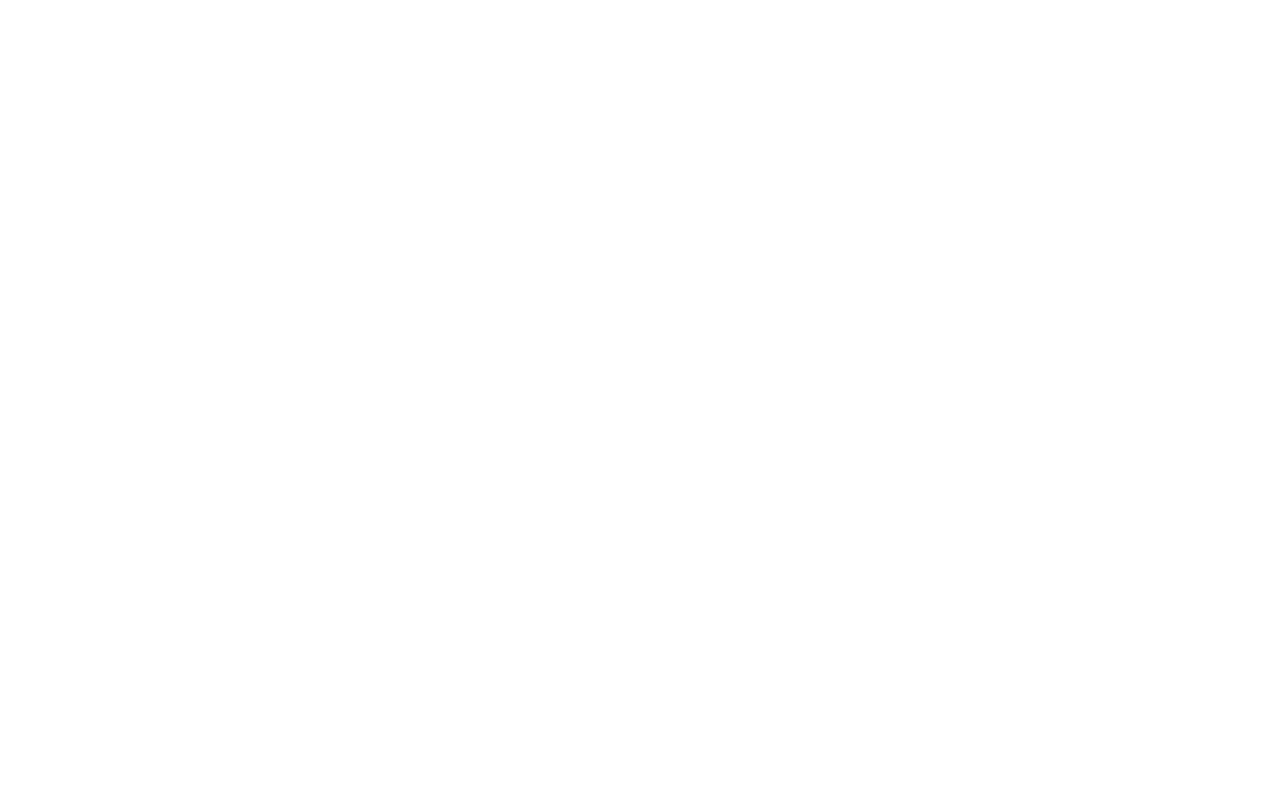
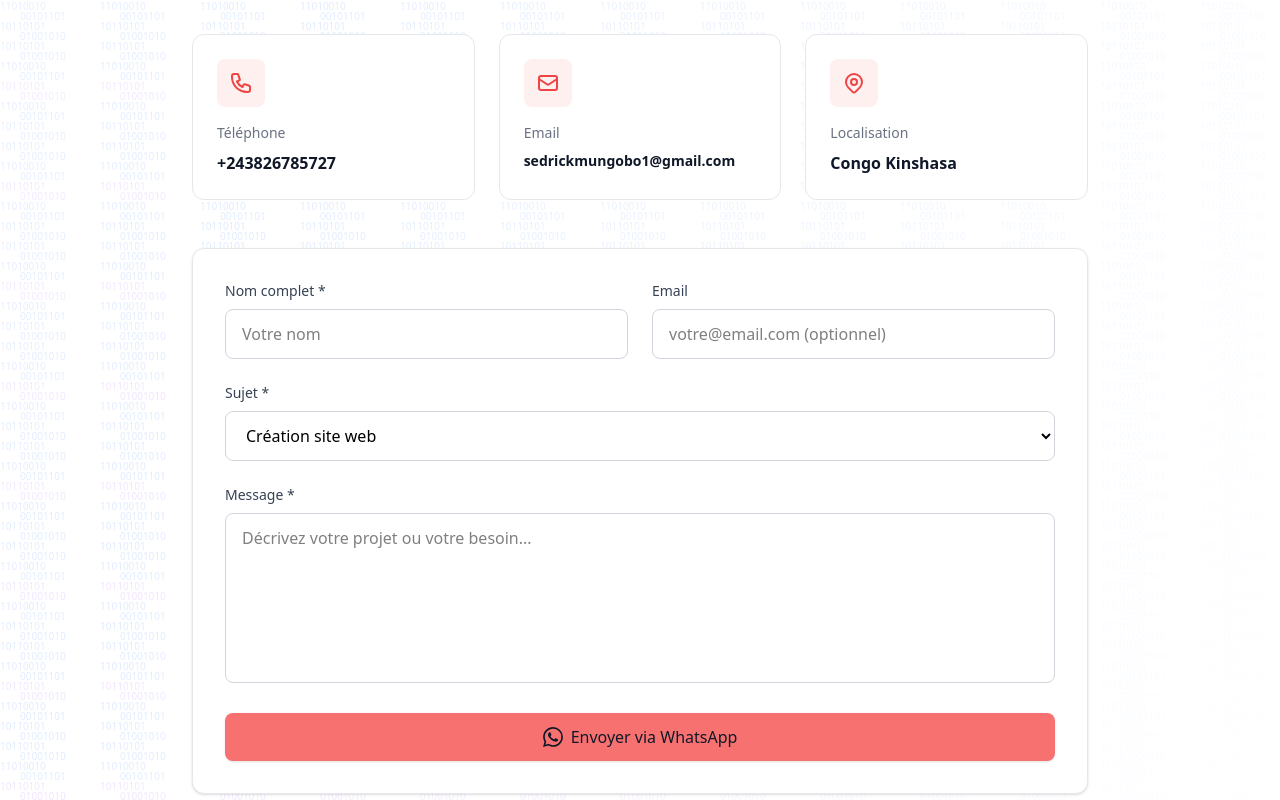
Before and after one commit to cedric-mungobo/cedric.mungobo, a Nuxt app: page / in a window 1280 px wide. Shown: the part 2960-3760 px from the top of the page. Before the commit the page ends 2870 px from the top, so only its background shows below. Built offline with nearby package versions, Linux system fonts and the light colour scheme.

Commit message:
Add Contact Section to index.vue: integrated ContactSection component for enhanced user engagement.

```diff
--- /dev/null
+++ b/app/components/ContactSection.vue
@@ -0,0 +1,179 @@
+<template>
+  <section id="contact" class="py-20 px-4 sm:px-6 lg:px-8 ">
+    <div class="max-w-4xl mx-auto">
+      <div class="text-center mb-12">
+        <h2 class="text-4xl font-bold text-gray-900 mb-4">Contactez-moi</h2>
+        <p class="text-lg text-gray-600">
+          Discutons de votre projet et trouvons ensemble la meilleure solution
+        </p>
+      </div>
+
+      <!-- Coordonnées -->
+      <div class="grid md:grid-cols-3 gap-6 mb-12">
+        <!-- Téléphone -->
+        <a
+          :href="`tel:${phoneNumber}`"
+          class="bg-white border border-gray-200 rounded-xl p-6 hover:shadow-lg hover:-translate-y-1 transition-all duration-300 hover:border-primary-400/50 group"
+        >
+          <div class="flex items-center justify-center w-12 h-12 bg-primary-400/10 rounded-lg mb-4 group-hover:bg-primary-400/20 transition-colors">
+            <svg class="w-6 h-6 text-primary-500" fill="none" stroke="currentColor" viewBox="0 0 24 24">
+              <path stroke-linecap="round" stroke-linejoin="round" stroke-width="2" d="M3 5a2 2 0 012-2h3.28a1 1 0 01.948.684l1.498 4.493a1 1 0 01-.502 1.21l-2.257 1.13a11.042 11.042 0 005.516 5.516l1.13-2.257a1 1 0 011.21-.502l4.493 1.498a1 1 0 01.684.949V19a2 2 0 01-2 2h-1C9.716 21 3 14.284 3 6V5z"></path>
+            </svg>
+          </div>
+          <h3 class="text-sm font-medium text-gray-500 mb-2">Téléphone</h3>
+          <p class="text-gray-900 font-semibold">{{ phoneNumber }}</p>
+        </a>
+
+        <!-- Email -->
+        <a
+          href="mailto:sedrickmungobo1@gmail.com"
+          class="bg-white border border-gray-200 rounded-xl p-6 hover:shadow-lg hover:-translate-y-1 transition-all duration-300 hover:border-primary-400/50 group"
+        >
+          <div class="flex items-center justify-center w-12 h-12 bg-primary-400/10 rounded-lg mb-4 group-hover:bg-primary-400/20 transition-colors">
+            <svg class="w-6 h-6 text-primary-500" fill="none" stroke="currentColor" viewBox="0 0 24 24">
+              <path stroke-linecap="round" stroke-linejoin="round" stroke-width="2" d="M3 8l7.89 5.26a2 2 0 002.22 0L21 8M5 19h14a2 2 0 002-2V7a2 2 0 00-2-2H5a2 2 0 00-2 2v10a2 2 0 002 2z"></path>
+            </svg>
+          </div>
+          <h3 class="text-sm font-medium text-gray-500 mb-2">Email</h3>
+          <p class="text-gray-900 font-semibold text-sm">sedrickmungobo1@gmail.com</p>
+        </a>
+
+        <!-- Localisation -->
+        <div class="bg-white border border-gray-200 rounded-xl p-6">
+          <div class="flex items-center justify-center w-12 h-12 bg-primary-400/10 rounded-lg mb-4">
+            <svg class="w-6 h-6 text-primary-500" fill="none" stroke="currentColor" viewBox="0 0 24 24">
+              <path stroke-linecap="round" stroke-linejoin="round" stroke-width="2" d="M17.657 16.657L13.414 20.9a1.998 1.998 0 01-2.827 0l-4.244-4.243a8 8 0 1111.314 0z"></path>
+              <path stroke-linecap="round" stroke-linejoin="round" stroke-width="2" d="M15 11a3 3 0 11-6 0 3 3 0 016 0z"></path>
+            </svg>
+          </div>
+          <h3 class="text-sm font-medium text-gray-500 mb-2">Localisation</h3>
+          <p class="text-gray-900 font-semibold">Congo Kinshasa</p>
+        </div>
+      </div>
+
+      <form @submit.prevent="handleSubmit" class="bg-white border border-gray-200 rounded-xl p-8 shadow-sm">
+        <div class="grid md:grid-cols-2 gap-6 mb-6">
+          <!-- Nom -->
+          <div>
+            <label for="name" class="block text-sm font-medium text-gray-700 mb-2">
+              Nom complet *
+            </label>
+            <input
+              id="name"
+              v-model="form.name"
+              type="text"
+              required
+              class="w-full px-4 py-3 border border-gray-300 rounded-lg focus:ring-2 focus:ring-primary-400 focus:border-primary-400 outline-none transition-all"
+              placeholder="Votre nom"
+            />
+          </div>
+
+          <!-- Email -->
+          <div>
+            <label for="email" class="block text-sm font-medium text-gray-700 mb-2">
+              Email
+            </label>
+            <input
+              id="email"
+              v-model="form.email"
+              type="email"
+              class="w-full px-4 py-3 border border-gray-300 rounded-lg focus:ring-2 focus:ring-primary-400 focus:border-primary-400 outline-none transition-all"
+              placeholder="votre@email.com (optionnel)"
+            />
+          </div>
+        </div>
+
+        <!-- Sujet -->
+        <div class="mb-6">
+          <label for="subject" class="block text-sm font-medium text-gray-700 mb-2">
+            Sujet *
+          </label>
+          <select
+            id="subject"
+            v-model="form.subject"
+            required
+            class="w-full px-4 py-3 border border-gray-300 rounded-lg focus:ring-2 focus:ring-primary-400 focus:border-primary-400 outline-none transition-all bg-white"
+          >
+            <option value="">Sélectionnez un sujet</option>
+            <option value="Création site web">Création site web</option>
+            <option value="Création application web">Création application web</option>
+            <option value="Création application mobile">Création application mobile</option>
+            <option value="Intégration mobile money">Intégration mobile money</option>
+            <option value="Refonte de mon site">Refonte de mon site</option>
+            <option value="Maintenance de mon site">Maintenance de mon site</option>
+            <option value="Autres">Autres</option>
+          </select>
+        </div>
+
+        <!-- Message -->
+        <div class="mb-6">
+          <label for="message" class="block text-sm font-medium text-gray-700 mb-2">
+            Message *
+          </label>
+          <textarea
+            id="message"
+            v-model="form.message"
+            required
+            rows="6"
+            class="w-full px-4 py-3 border border-gray-300 rounded-lg focus:ring-2 focus:ring-primary-400 focus:border-primary-400 outline-none transition-all resize-none"
+            placeholder="Décrivez votre projet ou votre besoin..."
+          ></textarea>
+        </div>
+
+        <!-- Submit Button -->
+        <button
+          type="submit"
+          class="w-full bg-primary-400 text-gray-900 px-6 py-3 rounded-lg hover:bg-primary-500 transition-all text-base font-medium shadow-sm flex items-center justify-center gap-2"
+        >
+          <svg class="w-5 h-5" fill="currentColor" viewBox="0 0 24 24">
+            <path d="M17.472 14.382c-.297-.149-1.758-.867-2.03-.967-.273-.099-.471-.148-.67.15-.197.297-.767.966-.94 1.164-.173.199-.347.223-.644.075-.297-.15-1.255-.463-2.39-1.475-.883-.788-1.48-1.761-1.653-2.059-.173-.297-.018-.458.13-.606.134-.133.298-.347.446-.52.149-.174.198-.298.298-.497.099-.198.05-.371-.025-.52-.075-.149-.669-1.612-.916-2.207-.242-.579-.487-.5-.669-.51-.173-.008-.371-.01-.57-.01-.198 0-.52.074-.792.372-.272.297-1.04 1.016-1.04 2.479 0 1.462 1.065 2.875 1.213 3.074.149.198 2.096 3.2 5.077 4.487.709.306 1.262.489 1.694.625.712.227 1.36.195 1.871.118.571-.085 1.758-.719 2.006-1.413.248-.694.248-1.289.173-1.413-.074-.124-.272-.198-.57-.347m-5.421 7.403h-.004a9.87 9.87 0 01-5.031-1.378l-.361-.214-3.741.982.998-3.648-.235-.374a9.86 9.86 0 01-1.51-5.26c.001-5.45 4.436-9.884 9.888-9.884 2.64 0 5.122 1.03 6.988 2.898a9.825 9.825 0 012.893 6.994c-.003 5.45-4.437 9.884-9.885 9.884m8.413-18.297A11.815 11.815 0 0012.05 0C5.495 0 .16 5.335.157 11.892c0 2.096.547 4.142 1.588 5.945L.057 24l6.305-1.654a11.882 11.882 0 005.683 1.448h.005c6.554 0 11.89-5.335 11.893-11.893a11.821 11.821 0 00-3.48-8.413Z"/>
+          </svg>
+          Envoyer via WhatsApp
+        </button>
+      </form>
+    </div>
+  </section>
+</template>
+
+<script lang="ts" setup>
+const form = ref({
+  name: '',
+  email: '',
+  subject: 'Création site web',
+  message: ''
+})
+
+const phoneNumber = '+243826785727'
+
+const handleSubmit = () => {
+  // Créer le message prédéfini pour WhatsApp
+  const emailInfo = form.value.email ? ` (${form.value.email})` : ''
+  const whatsappMessage = `Bonjour, je suis ${form.value.name}${emailInfo}.
+
+Sujet: ${form.value.subject}
+
+Message: ${form.value.message}
+
+Je souhaiterais discuter de mon projet avec vous.`
+
+  // Encoder le message pour l'URL
+  const encodedMessage = encodeURIComponent(whatsappMessage)
+
+  // Créer l'URL WhatsApp
+  const whatsappUrl = `https://wa.me/${phoneNumber.replace(/[^0-9]/g, '')}?text=${encodedMessage}`
+
+  // Ouvrir WhatsApp
+  window.open(whatsappUrl, '_blank')
+
+  // Réinitialiser le formulaire
+  form.value = {
+    name: '',
+    email: '',
+    subject: '',
+    message: ''
+  }
+}
+</script>
+
+<style scoped>
+</style>
--- a/app/pages/index.vue
+++ b/app/pages/index.vue
@@ -8,6 +8,9 @@
 
     <!-- Mes Services Section -->
     <MesServices />
+
+    <!-- Contact Section -->
+    <ContactSection />
 
     <!-- Footer -->
     <footer class="bg-gray-900 text-white py-8 px-4 sm:px-6 lg:px-8">
```
